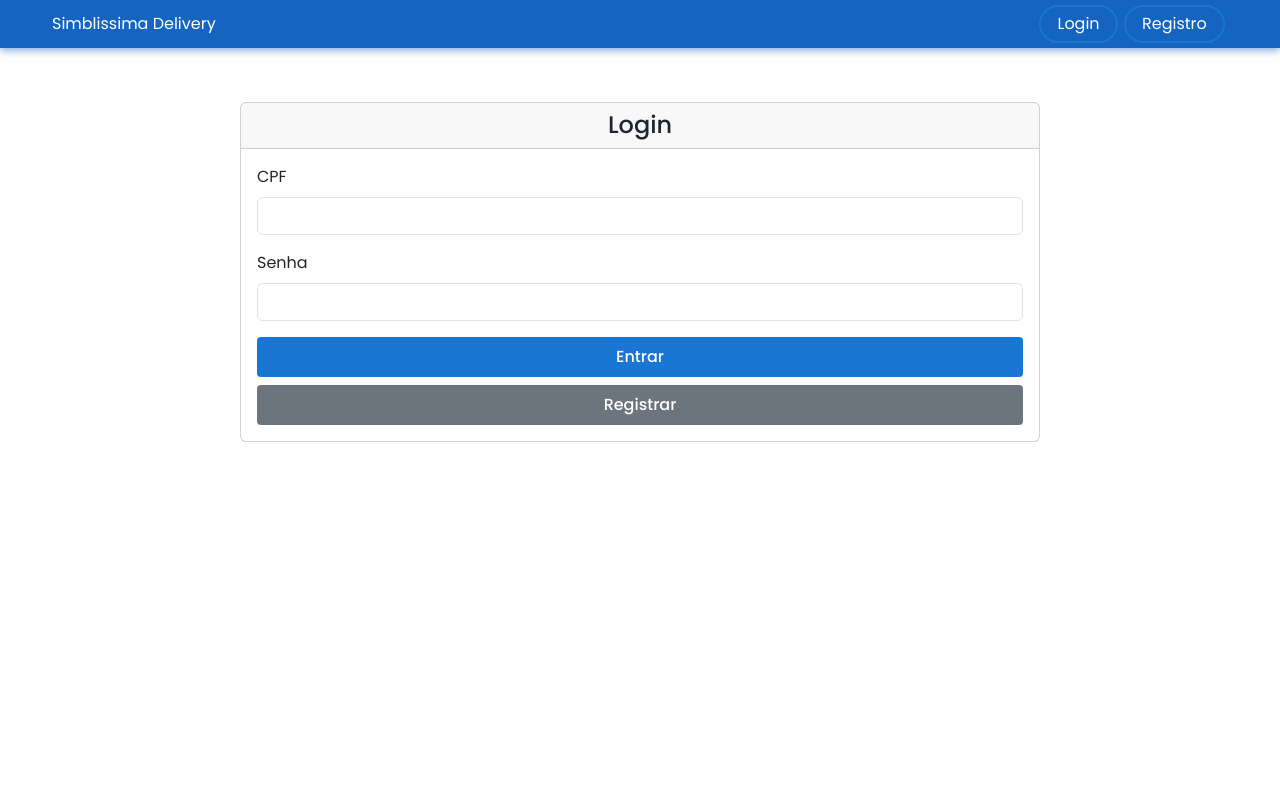
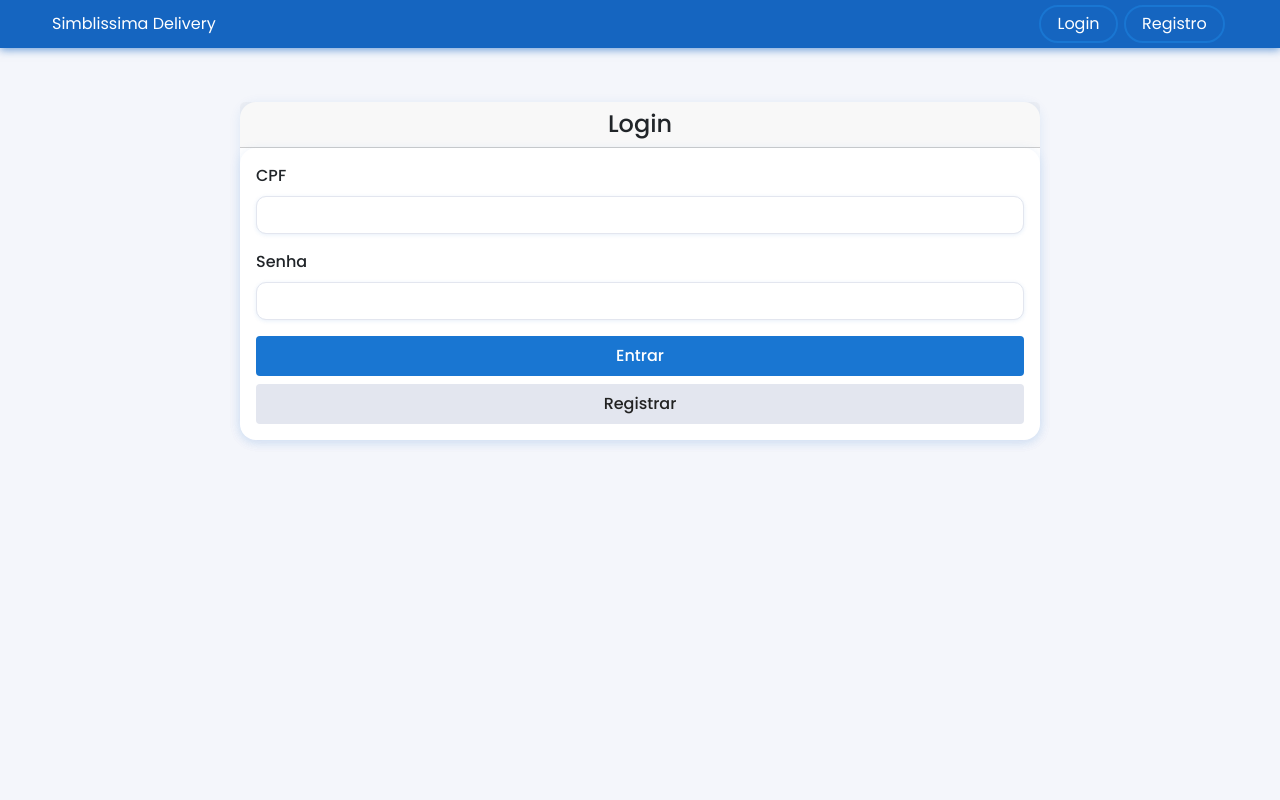
Before and after one commit to Projetos-de-Extensao/PBE_25.1_8001_II_Simblissima, a Django app: page / in a window 1280 px wide. Run offline with Django 5.2, Linux system fonts and the light colour scheme.

Commit message:
refactor: enhance UI components with improved styles and layout adjustments across home, manager dashboard, and pedidos pages

```diff
--- a/simblissimaApp/static/js/home.js
+++ b/simblissimaApp/static/js/home.js
@@ -22,9 +22,9 @@ async function loadHome() {
     content.innerHTML = `
         <div class="d-flex justify-content-center align-items-start" style="min-height: 350px">
             <div class="cnmt" style="max-width: 800px; width: 100%; margin: 30px 0 0 0;">
-                <div class="jumbotron bg-white p-4 rounded mb-4 text-center">
-                    <h1 class="display-4">Simblissima Delivery!</h1>
-                    <p class="lead">Sistema de gerenciamento de pedidos para a ilha primeira</p>
+                <div class="jumbotron bg-white p-4 rounded mb-4 text-center" style="box-shadow:none; border:none; border-radius:16px;">
+                    <h1 class="display-4" style="border-radius:16px;">Simblissima Delivery!</h1>
+                    <p class="lead" style="border-radius:16px;">Sistema de gerenciamento de pedidos para a ilha primeira</p>
                 </div>
                 <div class="row justify-content-center mt-4">
                     <div class="col-md-6 col-lg-5 mb-3 d-flex justify-content-center">
--- a/simblissimaApp/static/js/manager-dashboard.js
+++ b/simblissimaApp/static/js/manager-dashboard.js
@@ -241,8 +241,12 @@ async function aplicarFiltros() {
 
 async function filtrarPedidos() {
     if (!await checkStaffAccess()) return;
+    try {
+        // Salva os pedidos expandidos
+        const expanded = Array.from(document.querySelectorAll('[id^="pedido-content-"]'))
+            .filter(div => div.style.display === 'block')
+            .map(div => div.id.replace('pedido-content-', ''));
 
-    try {
         // Obter os elementos de filtro
         const statusFilterElement = document.getElementById('statusFilter');
         const sortOrderElement = document.getElementById('sortOrder');
@@ -259,16 +263,12 @@ async function filtrarPedidos() {
         if (statusFilterElement.value) {
             params.append('status', statusFilterElement.value);
         }
-
         const url = `/pedidos/${params.toString() ? '?' + params.toString() : ''}`;
         const response = await fetchAPI(url);
-
         if (!response || !response.results) {
             throw new Error('Resposta inválida da API');
         }
-
         const pedidos = response.results;
-
         if (!pedidos || pedidos.length === 0) {
             document.getElementById('listaPedidos').innerHTML = '<p>Nenhum pedido encontrado.</p>';
             return;
@@ -505,6 +505,16 @@ async function filtrarPedidos() {
                 </div>
             </div>
         `).join('');
+        // Restaura os pedidos expandidos
+        expanded.forEach(id => {
+            const content = document.getElementById('pedido-content-' + id);
+            const icon = document.getElementById('pedido-toggle-icon-' + id);
+            if (content && icon) {
+                content.style.display = 'block';
+                icon.classList.remove('bi-chevron-down');
+                icon.classList.add('bi-chevron-up');
+            }
+        });
     } catch (error) {
         console.error('Erro ao filtrar pedidos:', error);
         showMessage('Erro ao carregar pedidos', 'danger');
--- a/simblissimaApp/static/js/pedidos.js
+++ b/simblissimaApp/static/js/pedidos.js
@@ -29,7 +29,9 @@ async function loadPedidos() {
         }
 
         const content = document.getElementById('content');
-        content.innerHTML = `        <div class="d-flex justify-content-center align-items-start" style="min-height: 350px">
+        // Só monta o layout se ainda não estiver presente
+        if (!document.getElementById('listaPedidos')) {
+            content.innerHTML = `        <div class="d-flex justify-content-center align-items-start" style="min-height: 350px">
             <div style="max-width: 800px; width: 100%; margin: 30px 0 0 0;">
                 <div class="row justify-content-center">
                     <div class="col-md-8">
@@ -54,7 +56,8 @@ async function loadPedidos() {
             </div>
         </div>
         `;
-    carregarPedidos();
+        }
+        atualizarListaPedidos();
         // Start auto-refresh when loading the pedidos view
         startAutoRefresh();
     } catch (error) {
@@ -69,13 +72,99 @@ function startAutoRefresh() {
         clearInterval(refreshInterval);
     }
     // Refresh every 30 seconds
-    refreshInterval = setInterval(carregarPedidos, 30000);
+    refreshInterval = setInterval(atualizarListaPedidos, 30000);
 }
 
-function stopAutoRefresh() {
-    if (refreshInterval) {
-        clearInterval(refreshInterval);
-        refreshInterval = null;
+// Nova função: só atualiza a lista, sem checar usuário nem mexer no layout
+async function atualizarListaPedidos() {
+    try {
+        // Salva os pedidos expandidos
+        const expanded = Array.from(document.querySelectorAll('[id^="pedido-content-usuario-"]'))
+            .filter(div => div.style.display === 'block')
+            .map(div => div.id.replace('pedido-content-usuario-', ''));
+        // Busca o usuário só para pegar o id, mas não faz redirecionamento
+        const user = await getCurrentUser();
+        if (!user || user.is_staff) return;
+        const data = await fetchAPI(`/pedidos/?cliente=${user.id}`);
+        const listaPedidos = document.getElementById('listaPedidos');
+        if (!listaPedidos) return;
+        if (data.results && data.results.length > 0) {
+            listaPedidos.innerHTML = data.results.map(pedido => `
+                <div class="card shadow-sm mb-4 w-100" style="max-width:100%;">
+                    <div class="card-body p-3 d-flex flex-column flex-md-row justify-content-between align-items-md-center gap-3">
+                        <div class="d-flex flex-column flex-md-row align-items-md-center gap-3 w-100">
+                            <div class="d-flex align-items-center gap-2">
+                                <span class="badge ${getBadgeClassUsuario(pedido.status)} px-3 py-2">
+                                    ${getStatusIconUsuario(pedido.status)}
+                                </span>
+                                <span class="fw-bold text-center text-md-start">Pedido #${pedido.id}</span>
+                            </div>
+                            <span class="text-muted small text-center text-md-start">${new Date(pedido.data_criacao).toLocaleDateString()}</span>
+                        </div>
+                        <div class="d-flex flex-column flex-md-row align-items-md-center gap-2 w-100 justify-content-md-end">
+                            <span class="fw-bold text-primary text-center text-md-end">R$ ${pedido.valor_final || pedido.valor_total}</span>
+                            <span class="text-muted small text-center text-md-end">${formatStatus(pedido.status)}</span>
+                            <button class="btn btn-outline-primary btn-sm mx-auto mx-md-0" onclick="togglePedidoMinimizadoUsuario(${pedido.id})">
+                                <span class="d-none d-md-inline">Detalhes</span>
+                                <i id="pedido-toggle-icon-usuario-${pedido.id}" class="bi bi-chevron-down"></i>
+                            </button>
+                        </div>
+                    </div>
+                    <div id="pedido-content-usuario-${pedido.id}" style="display: none;">
+                        <div class="p-3">
+                            <div class="mb-2">
+                                <strong class="text-center text-md-start d-block">Itens:</strong>
+                                <ul class="list-unstyled mb-2">
+                                    ${pedido.itens && pedido.itens.length > 0 ? pedido.itens.map(item => `
+                                        <li class="d-flex justify-content-between border-bottom py-1">
+                                            <span class="text-center text-md-start">${item.descricao}</span>
+                                            <span class="text-end">R$ ${parseFloat(item.preco).toFixed(2)}</span>
+                                        </li>
+                                    `).join('') : '<li class="text-muted text-center">Nenhum item</li>'}
+                                </ul>
+                            </div>
+                            <div class="mb-2 text-center text-md-start">
+                                <strong>Status:</strong> ${formatStatus(pedido.status)}
+                            </div>
+                            <div class="mb-2 text-center text-md-start">
+                                <strong>Última atualização:</strong> ${new Date(pedido.historico_status && pedido.historico_status.length > 0 ? pedido.historico_status[pedido.historico_status.length - 1].data : pedido.data_criacao).toLocaleString()}
+                            </div>
+                            <div class="mb-2 text-center text-md-start">
+                                <strong>Observação:</strong> ${pedido.observacoes ? pedido.observacoes : '<span class=\'text-muted\'>Nenhuma</span>'}
+                            </div>
+                            <div class="mb-2 text-center text-md-start">
+                                <strong>Pagamento:</strong> ${pedido.metodo_pagamento || 'Não definido'}
+                            </div>
+                            <div class="mb-2 text-center text-md-start">
+                                <strong>Histórico:</strong>
+                                <ul class="list-unstyled mb-0">
+                                    ${pedido.historico_status && pedido.historico_status.length > 0 ? pedido.historico_status.filter(status => !(status.comentario && (status.comentario.trim() === 'Valor final confirmado pelo cliente' || status.comentario.trim() === 'Pedido criado'))).map(status => `
+                                        <li class="small text-muted">
+                                            ${getStatusIconUsuario(status.status)} ${formatStatus(status.status)} - ${new Date(status.data).toLocaleString()}
+                                        </li>
+                                    `).join('') : '<li class="text-muted text-center">Sem histórico</li>'}
+                                </ul>
+                            </div>
+                        </div>
+                    </div>
+                </div>
+            `).join('');
+            // Restaura os pedidos expandidos
+            expanded.forEach(id => {
+                const content = document.getElementById('pedido-content-usuario-' + id);
+                const icon = document.getElementById('pedido-toggle-icon-usuario-' + id);
+                if (content && icon) {
+                    content.style.display = 'block';
+                    icon.classList.remove('bi-chevron-down');
+                    icon.classList.add('bi-chevron-up');
+                }
+            });
+        } else {
+            listaPedidos.innerHTML = '<p class="text-center">Nenhum pedido encontrado.</p>';
+        }
+    } catch (error) {
+        // Não mostra erro para o usuário no auto-refresh
+        console.error('Erro ao atualizar lista de pedidos:', error);
     }
 }
 
@@ -182,45 +271,120 @@ async function carregarPedidos() {
         if (user.is_staff) {
             return;
         }
-
         // Buscar apenas os pedidos do usuário atual usando um parâmetro de filtro
         const data = await fetchAPI(`/pedidos/?cliente=${user.id}`);
         const listaPedidos = document.getElementById('listaPedidos');
 
-        // Adiciona espaçamento entre os pedidos na listagem
         if (data.results && data.results.length > 0) {
-            listaPedidos.innerHTML = `
-                <div class="list-group">
-                    ${data.results.map(pedido => `
-                        <div class="list-group-item mb-3">
-                            <div class="d-flex w-100 justify-content-between">
-                                <h5 class="mb-1">Pedido #${pedido.id}</h5>
-                                <small>${new Date(pedido.data_criacao).toLocaleDateString()}</small>
+            listaPedidos.innerHTML = data.results.map(pedido => `
+                <div class="card shadow-sm mb-4 w-100" style="max-width:100%;">
+                    <div class="card-body p-3 d-flex flex-column flex-md-row justify-content-between align-items-md-center gap-3">
+                        <div class="d-flex flex-column flex-md-row align-items-md-center gap-3 w-100">
+                            <div class="d-flex align-items-center gap-2">
+                                <span class="badge ${getBadgeClassUsuario(pedido.status)} px-3 py-2">
+                                    ${getStatusIconUsuario(pedido.status)}
+                                </span>
+                                <span class="fw-bold text-center text-md-start">Pedido #${pedido.id}</span>
                             </div>
-                            <p class="mb-1">Status: ${formatStatus(pedido.status)}</p>
-                            <p class="mb-1">Valor dos Produtos: R$ ${pedido.valor_total}</p>
-                            ${pedido.valor_final ?
-                                `<p class="mb-1">Valor Final: R$ ${pedido.valor_final}</p>` : ''}
-                            ${pedido.metodo_pagamento ?
-                                `<p class="mb-1">Método de Pagamento: ${pedido.metodo_pagamento}</p>` : ''}
-                            ${pedido.observacoes ?
-                                `<p class="mb-1">Observações: ${pedido.observacoes}</p>` : ''}
-                            <div class="mt-2">
-                                <button class="btn btn-sm btn-info" onclick="verDetalhesPedido(${pedido.id})">
-                                    Ver Detalhes
-                                </button>
+                            <span class="text-muted small text-center text-md-start">${new Date(pedido.data_criacao).toLocaleDateString()}</span>
+                        </div>
+                        <div class="d-flex flex-column flex-md-row align-items-md-center gap-2 w-100 justify-content-md-end">
+                            <span class="fw-bold text-primary text-center text-md-end">R$ ${pedido.valor_final || pedido.valor_total}</span>
+                            <span class="text-muted small text-center text-md-end">${formatStatus(pedido.status)}</span>
+                            <button class="btn btn-outline-primary btn-sm mx-auto mx-md-0" onclick="togglePedidoMinimizadoUsuario(${pedido.id})">
+                                <span class="d-none d-md-inline">Detalhes</span>
+                                <i id="pedido-toggle-icon-usuario-${pedido.id}" class="bi bi-chevron-down"></i>
+                            </button>
+                        </div>
+                    </div>
+                    <div id="pedido-content-usuario-${pedido.id}" style="display: none;">
+                        <div class="p-3">
+                            <div class="mb-2">
+                                <strong class="text-center text-md-start d-block">Itens:</strong>
+                                <ul class="list-unstyled mb-2">
+                                    ${pedido.itens && pedido.itens.length > 0 ? pedido.itens.map(item => `
+                                        <li class="d-flex justify-content-between border-bottom py-1">
+                                            <span class="text-center text-md-start">${item.descricao}</span>
+                                            <span class="text-end">R$ ${parseFloat(item.preco).toFixed(2)}</span>
+                                        </li>
+                                    `).join('') : '<li class="text-muted text-center">Nenhum item</li>'}
+                                </ul>
+                            </div>
+                            <div class="mb-2 text-center text-md-start">
+                                <strong>Status:</strong> ${formatStatus(pedido.status)}
+                            </div>
+                            <div class="mb-2 text-center text-md-start">
+                                <strong>Última atualização:</strong> ${new Date(pedido.historico_status && pedido.historico_status.length > 0 ? pedido.historico_status[pedido.historico_status.length - 1].data : pedido.data_criacao).toLocaleString()}
+                            </div>
+                            <div class="mb-2 text-center text-md-start">
+                                <strong>Observação:</strong> ${pedido.observacoes ? pedido.observacoes : '<span class=\'text-muted\'>Nenhuma</span>'}
+                            </div>
+                            <div class="mb-2 text-center text-md-start">
+                                <strong>Pagamento:</strong> ${pedido.metodo_pagamento || 'Não definido'}
+                            </div>
+                            <div class="mb-2 text-center text-md-start">
+                                <strong>Histórico:</strong>
+                                <ul class="list-unstyled mb-0">
+                                    ${pedido.historico_status && pedido.historico_status.length > 0 ? pedido.historico_status.filter(status => !(status.comentario && (status.comentario.trim() === 'Valor final confirmado pelo cliente' || status.comentario.trim() === 'Pedido criado'))).map(status => `
+                                        <li class="small text-muted">
+                                            ${getStatusIconUsuario(status.status)} ${formatStatus(status.status)} - ${new Date(status.data).toLocaleString()}
+                                        </li>
+                                    `).join('') : '<li class="text-muted text-center">Sem histórico</li>'}
+                                </ul>
                             </div>
                         </div>
-                    `).join('')}
+                    </div>
                 </div>
-            `;
+            `).join('');
         } else {
-            listaPedidos.innerHTML = '<p>Nenhum pedido encontrado.</p>';
+            listaPedidos.innerHTML = '<p class="text-center">Nenhum pedido encontrado.</p>';
         }
     } catch (error) {
+        // Apenas loga no console, não mostra mensagem para o usuário
         console.error('Erro ao carregar pedidos:', error);
-        showMessage('Erro ao carregar pedidos', 'danger');
     }
+}
+
+// Função global para minimizar/maximizar pedidos do usuário
+window.togglePedidoMinimizadoUsuario = function(pedidoId) {
+    const content = document.getElementById('pedido-content-usuario-' + pedidoId);
+    const icon = document.getElementById('pedido-toggle-icon-usuario-' + pedidoId);
+    if (content && icon) {
+        if (content.style.display === 'none') {
+            content.style.display = 'block';
+            icon.classList.remove('bi-chevron-down');
+            icon.classList.add('bi-chevron-up');
+        } else {
+            content.style.display = 'none';
+            icon.classList.remove('bi-chevron-up');
+            icon.classList.add('bi-chevron-down');
+        }
+    }
+};
+
+// Funções auxiliares para estilização do usuário
+function getBadgeClassUsuario(status) {
+    const statusClasses = {
+        'PENDENTE': 'bg-warning',
+        'AGUARDANDO_PAGAMENTO': 'bg-info',
+        'CONFIRMADO': 'bg-primary',
+        'EM_TRANSITO': 'bg-info',
+        'ENTREGUE': 'bg-success',
+        'CANCELADO': 'bg-danger'
+    };
+    return statusClasses[status] || 'bg-secondary';
+}
+
+function getStatusIconUsuario(status) {
+    const statusIcons = {
+        'PENDENTE': '🕒',
+        'AGUARDANDO_PAGAMENTO': '💰',
+        'CONFIRMADO': '✅',
+        'EM_TRANSITO': '🚚',
+        'ENTREGUE': '📦',
+        'CANCELADO': '❌'
+    };
+    return statusIcons[status] || '⚪';
 }
 
 async function verDetalhesPedido(pedidoId) {
@@ -286,7 +450,6 @@ async function verDetalhesPedido(pedidoId) {
                                             <h6 class="mb-1">${formatStatus(status.status)}</h6>
                                             <small>${new Date(status.data).toLocaleString()}</small>
                                         </div>
-                                        ${status.comentario ? `<p class="mb-1">${status.comentario}</p>` : ''}
                                     </div>
                                 `).join('')}
                             </div>
@@ -318,7 +481,6 @@ async function refreshOrderDetails(pedidoId) {
                     <h6 class="mb-1">${formatStatus(status.status)}</h6>
                     <small>${new Date(status.data).toLocaleString()}</small>
                 </div>
-                ${status.comentario ? `<p class="mb-1">${status.comentario}</p>` : ''}
             </div>
         `).join('');
 
--- a/simblissimaApp/templates/simblissimaApp/api/base.html
+++ b/simblissimaApp/templates/simblissimaApp/api/base.html
@@ -30,8 +30,8 @@
         body {
             margin: 0;
             padding: 0;
-            /* Removido background da imagem, agora controlado por .home-bg */
             min-height: 100vh;
+            background: #f4f6fb;
         }
         .container, .navbar, #content {
             position: relative;
@@ -56,7 +56,54 @@
             padding-bottom: 0.25rem !important;
             font-size: 1rem !important;
         }
-
+        .card, .card-body, .jumbotron {
+            border-radius: 16px !important;
+            box-shadow: 0 2px 12px 0 #1565c01a !important;
+            border: none !important;
+        }
+        .jumbotron {
+            border: none !important;
+            box-shadow: none !important;
+            border-radius: 16px !important;
+        }
+        .jumbotron * {
+            border-radius: 16px !important;
+        }
+        .form-control, .form-select {
+            border-radius: 10px !important;
+            box-shadow: 0 1px 4px 0 #1565c01a !important;
+            border: 1px solid #e3e6ef !important;
+        }
+        .form-label {
+            font-weight: 500;
+        }
+        .btn-primary {
+            background-color: #1976d2;
+            border-color: #1976d2;
+        }
+        .btn-primary:hover {
+            background-color: #1565c0;
+            border-color: #1565c0;
+        }
+        .btn-secondary {
+            background-color: #e3e6ef;
+            color: #222;
+            border: none;
+        }
+        .btn-secondary:hover {
+            background-color: #cfd8e3;
+            color: #222;
+        }
+        .table {
+            border-radius: 12px;
+            overflow: hidden;
+        }
+        .table th, .table td {
+            vertical-align: middle;
+        }
+        .alert {
+            border-radius: 10px;
+        }
         /* Estilos personalizados para os botões de navegação */
         #loginNav .nav-link,
         #registroNav .nav-link,
@@ -112,14 +159,6 @@
             transform: translateY(-2px);
             box-shadow: 0 2px 8px rgba(0, 0, 0, 0.2);
         }
-        .btn-primary {
-            background-color: #1976d2;
-            border-color: #1976d2;
-        }
-        .btn-primary:hover {
-            background-color: #1565c0;
-            border-color: #1565c0;
-        }
         /* Caso haja outros botões customizados, garantir que não fiquem vermelhos */
         .btn-danger {
             background-color: #d32f2f;
@@ -161,6 +200,14 @@
         }
         .pedido-info-valores .text-primary {
             color: #fff !important;
+        }        .cnmt {
+            border: 1px solid #e3e6ef; /* tom mais suave, quase branco */
+            border-top: none; /* remove a borda superior */
+            border-radius: 18px;
+            background: #fff;
+            box-shadow: 0 2px 12px 0 #1565c01a;
+            padding: 0 0 16px 0;
+            overflow: hidden;
         }
     </style>
 </head>
```
